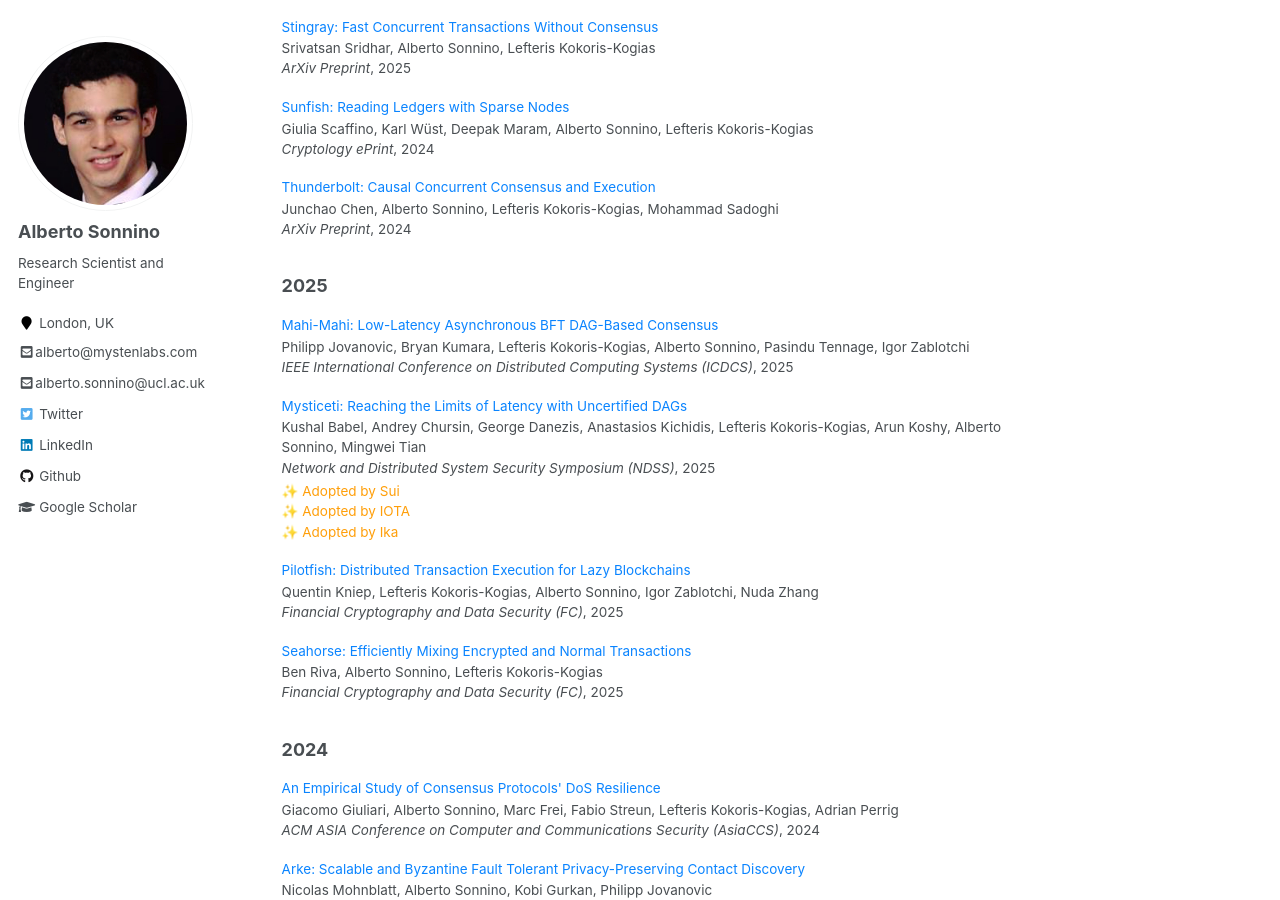
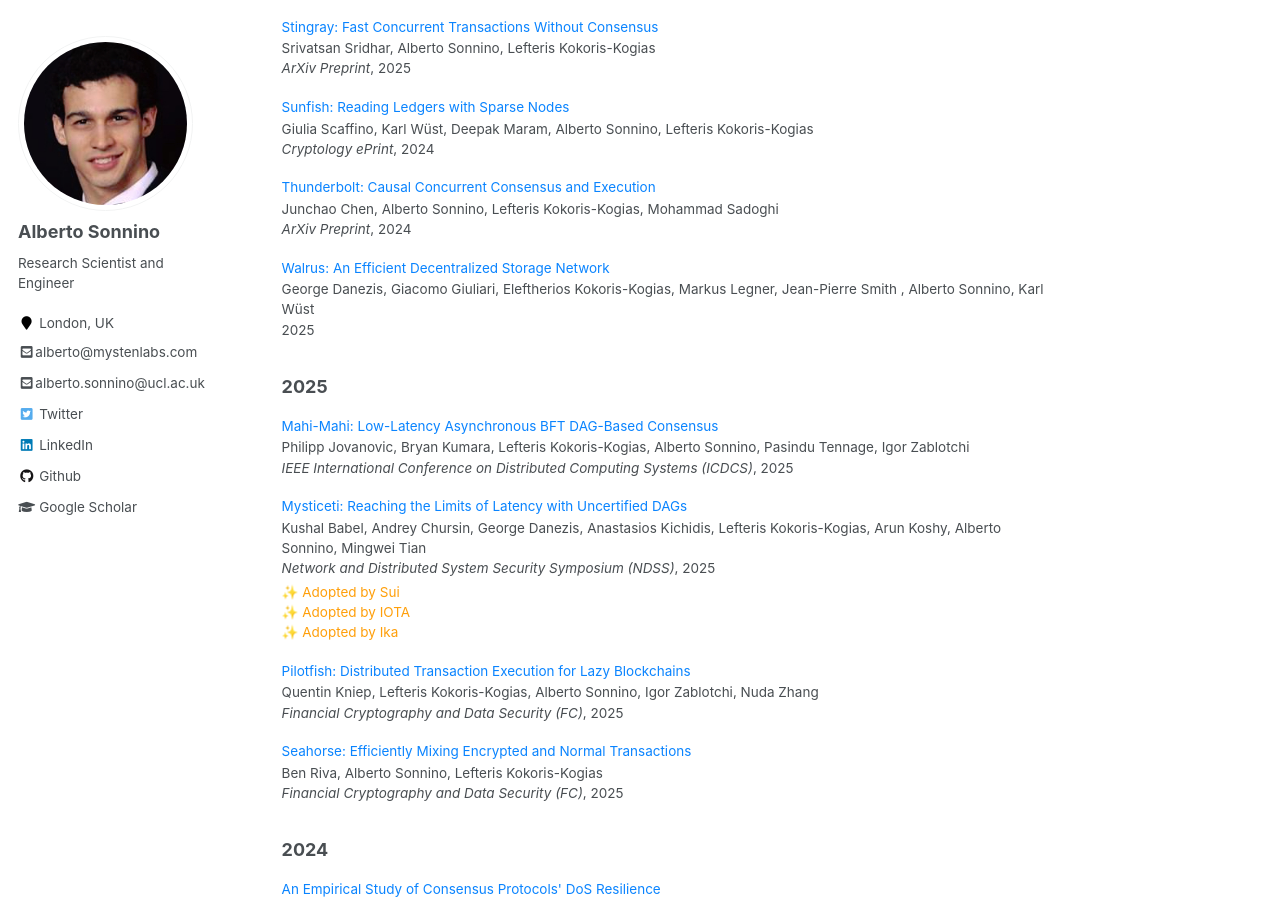
Before and after one commit to asonnino/asonnino.github.io, a Jekyll site: the page built from _pages/publications.md, in a window 1280 px wide and 900 px high, scrolled down 407 px. Built offline with Jekyll 4.4.1, drawn with Linux system fonts in a browser that asks for light colours.

Commit message:
feat: Walrus paper

```diff
--- a/_data/papers.json
+++ b/_data/papers.json
@@ -561,4 +561,12 @@
     "filename": "walrus-whitepaper-v2.pdf",
     "code": "https://github.com/asonnino/walrus"
   },
+  {
+    "category": "submission",
+    "title": "Walrus: An Efficient Decentralized Storage Network",
+    "authors": "George Danezis, Giacomo Giuliari, Eleftherios Kokoris-Kogias, Markus Legner, Jean-Pierre Smith , Alberto Sonnino, Karl Wüst",
+    "date": 2025,
+    "filename": "walrus.pdf",
+    "code": "https://github.com/asonnino/walrus"
+  }
 ]
```
Also changed, not shown: 1 other file.
